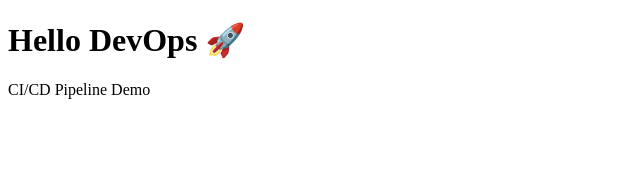
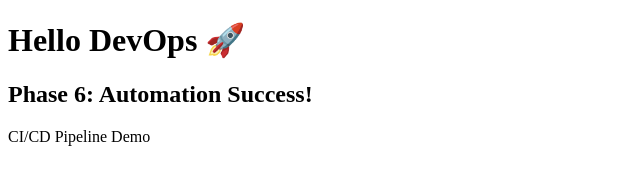
Before and after one commit to Dhrouv23/devops-webapp, a plain HTML site: page index.html in a window 1280 px wide. Shown: the whole page, without its empty margins (0-640 px from the left). Drawn offline with Linux system fonts and the light colour scheme.

Commit message:
Testing Phase 6 deployment

```diff
--- a/index.html
+++ b/index.html
@@ -5,6 +5,7 @@
 </head>
 <body>
   <h1>Hello DevOps 🚀</h1>
+  <h2>Phase 6: Automation Success!</h2>
   <p>CI/CD Pipeline Demo</p>
 </body>
 </html>
```
